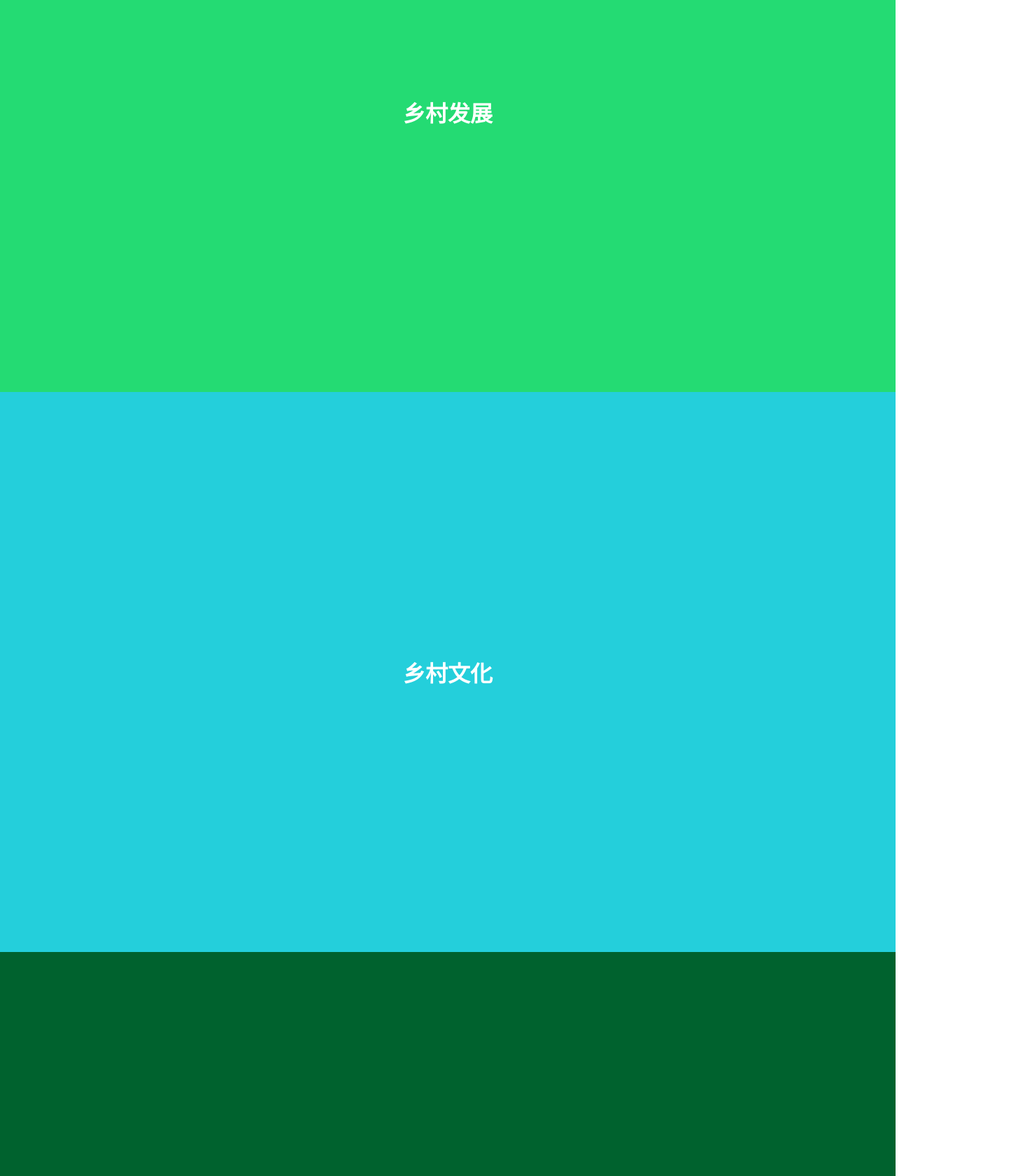
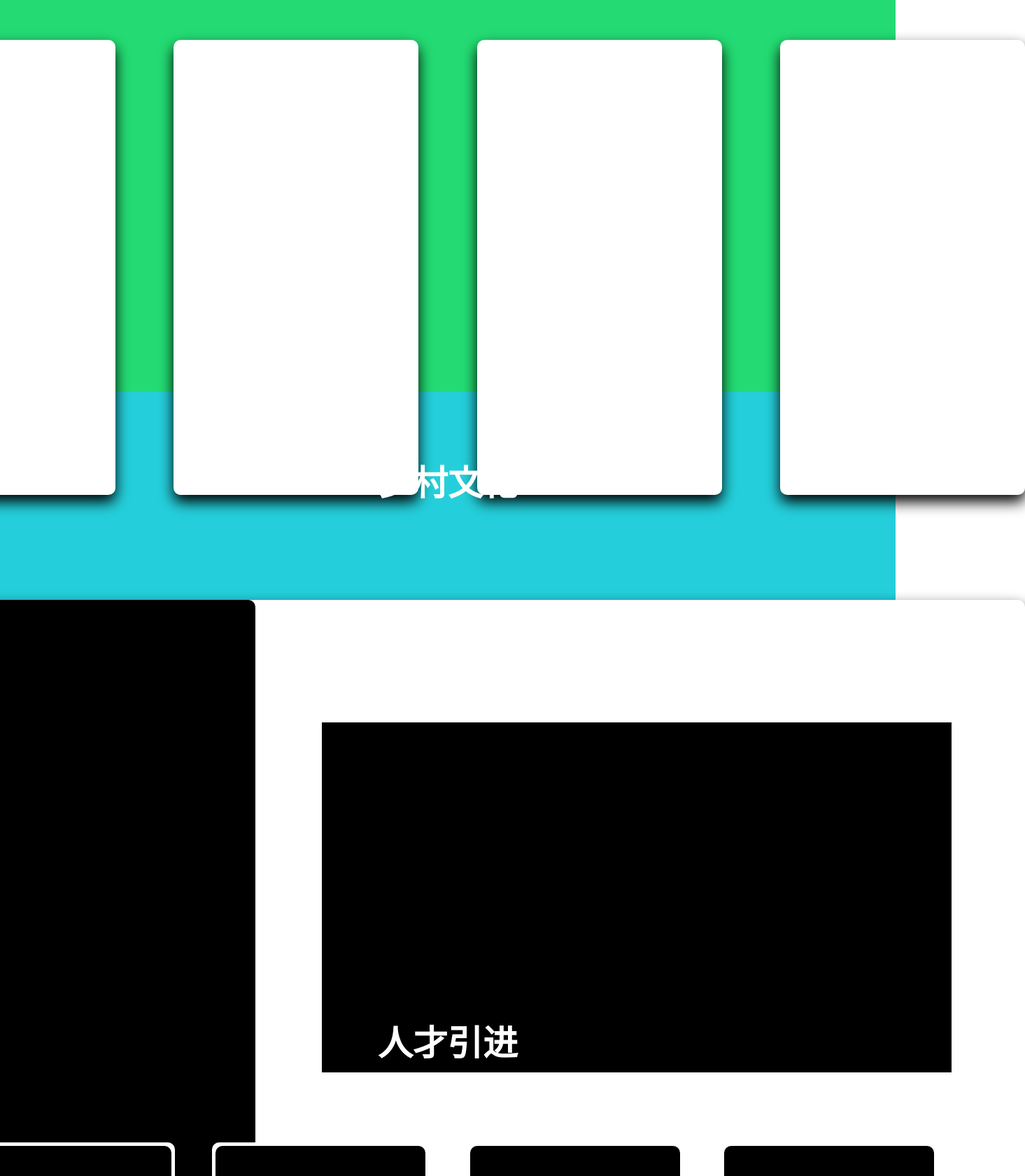
Before and after one commit to chaiquan-J/Rural_revitalization, a Vue app: page / in a window 1280 px wide. Shown: the part 1040-2720 px from the top of the page at 70% size, 1465 px wide, since content can reach past the window. Built offline with nearby package versions, Linux system fonts and the light colour scheme.

Commit message:
修改首页，加入swiper插件

```diff
--- a/package.json
+++ b/package.json
@@ -9,7 +9,9 @@
   },
   "dependencies": {
     "core-js": "^3.6.5",
+    "swiper": "^4.5.1",
     "vue": "^2.6.11",
+    "vue-awesome-swiper": "^3.1.3",
     "vue-router": "^3.2.0",
     "vuex": "^3.4.0"
   },
--- a/src/components/navbar.vue
+++ b/src/components/navbar.vue
@@ -18,10 +18,10 @@
           <router-link class="link_btn" to="/">乡村文化</router-link>
         </nav>
         <nav class="router_item">
-          <router-link class="link_btn" to="/">振兴政策</router-link>
+          <router-link class="link_btn" to="/">人才引进</router-link>
         </nav>
         <nav class="router_item">
-          <router-link class="link_btn" to="/">人才引进</router-link>
+          <router-link class="link_btn" to="/">振兴政策</router-link>
         </nav>
       </div>
     </div>
@@ -75,7 +75,7 @@ export default {
 
     .router_item {
       height: 100%;
-      width: 100px;
+      width: 120px;
       background-color: #06b54f;
       line-height: 70px;
       text-align: center;
--- a/src/main.js
+++ b/src/main.js
@@ -2,6 +2,11 @@ import Vue from 'vue'
 import App from './App.vue'
 import router from './router'
 import store from './store'
+// swiper插件
+import VueAwesomeSwiper from 'vue-awesome-swiper'
+// require styles
+import 'swiper/dist/css/swiper.css'
+Vue.use(VueAwesomeSwiper, /* { default global options } */)
 
 Vue.config.productionTip = false
 
--- a/src/views/Home.vue
+++ b/src/views/Home.vue
@@ -3,23 +3,135 @@
   <div>
     <div class="body_box">
       <div class="swiper_box">
-        <h1>轮播图</h1>
+        <!-- 轮播图 -->
+        <swiper :options="swiperOption" ref="mySwiper" class="swiper_max">
+          <!-- 内容 -->
+          <swiper-slide>
+            <div class="swpier_img">1</div>
+          </swiper-slide>
+          <swiper-slide>
+            <div class="swpier_img">2</div>
+          </swiper-slide>
+          <swiper-slide>
+            <div class="swpier_img">3</div>
+          </swiper-slide>
+          <swiper-slide>
+            <div class="swpier_img">4</div>
+          </swiper-slide>
+
+          <!-- 分页器 -->
+          <div class="swiper-pagination" slot="pagination"></div>
+        </swiper>
       </div>
       <!-- 乡村发展 -->
       <div class="develop_box">
-        <h1>乡村发展</h1>
+        <div class="title_box">
+          <span>乡村发展</span>
+        </div>
+        <div class="conent_box">
+          <div class="con_box"></div>
+          <div class="con_box"></div>
+          <div class="con_box"></div>
+          <div class="con_box"></div>
+        </div>
       </div>
       <!-- 乡村文化传承 -->
       <div class="culture_box">
-        <h1>乡村文化</h1>
+        <div class="title_box">
+          <span>乡村文化</span>
+        </div>
+        <div class="conent_box">
+          <div class="con_box">
+            <div class="img_box"></div>
+            <div class="text_box"></div>
+          </div>
+        </div>
+      </div>
+      <!-- 乡村人才引进 -->
+      <div class="talent_box">
+        <div class="title_box">
+          <span>人才引进</span>
+        </div>
+        <div class="conent_box">
+          <div class="con_box">
+            <div class="img_box"></div>
+            <div class="text_box">
+              <div class="name_box">XXX</div>
+              <div class="text_body">
+                &nbsp;&nbsp;XXXXXXXXXXXXXXXXXXXXXXXXXX,XXXXXXXXXXXXXXXXXXXXXXXXXXXXXXXXXXXXXXXXXXXXXXXXXXXXXXXXXXXXXXXXXXXXXXXXXXXXXXXXXXXXXXXXXXXXXXXXXXXXXXXXXXXXXXXXXXXXXXXXXXX
+              </div>
+            </div>
+          </div>
+          <div class="con_box">
+            <div class="img_box"></div>
+            <div class="text_box">
+              <div class="name_box">XXX</div>
+              <div class="text_body">
+                &nbsp;&nbsp;XXXXXXXXXXXXXXXXXXXXXXXXXX,XXXXXXXXXXXXXXXXXXXXXXXXXXXXXXXXXXXXXXXXXXXXXXXXXXXXXXXXXXXXXXXXXXXXXXXXXXXXXXXXXXXXXXXXXXXXXXXXXXXXXXXXXXXXXXXXXXXXXXXXXXX
+              </div>
+            </div>
+          </div>
+          <div class="con_box">
+            <div class="img_box"></div>
+            <div class="text_box">
+              <div class="name_box">XXX</div>
+              <div class="text_body">
+                &nbsp;&nbsp;XXXXXXXXXXXXXXXXXXXXXXXXXX,XXXXXXXXXXXXXXXXXXXXXXXXXXXXXXXXXXXXXXXXXXXXXXXXXXXXXXXXXXXXXXXXXXXXXXXXXXXXXXXXXXXXXXXXXXXXXXXXXXXXXXXXXXXXXXXXXXXXXXXXXXX
+              </div>
+            </div>
+          </div>
+          <div class="con_box">
+            <div class="img_box"></div>
+            <div class="text_box">
+              <div class="name_box">XXX</div>
+              <div class="text_body">
+                &nbsp;&nbsp;XXXXXXXXXXXXXXXXXXXXXXXXXX,XXXXXXXXXXXXXXXXXXXXXXXXXXXXXXXXXXXXXXXXXXXXXXXXXXXXXXXXXXXXXXXXXXXXXXXXXXXXXXXXXXXXXXXXXXXXXXXXXXXXXXXXXXXXXXXXXXXXXXXXXXX
+              </div>
+            </div>
+          </div>
+          <div class="con_box">
+            <div class="img_box"></div>
+            <div class="text_box">
+              <div class="name_box">XXX</div>
+              <div class="text_body">
+                &nbsp;&nbsp;XXXXXXXXXXXXXXXXXXXXXXXXXX,XXXXXXXXXXXXXXXXXXXXXXXXXXXXXXXXXXXXXXXXXXXXXXXXXXXXXXXXXXXXXXXXXXXXXXXXXXXXXXXXXXXXXXXXXXXXXXXXXXXXXXXXXXXXXXXXXXXXXXXXXXX
+              </div>
+            </div>
+          </div>
+          <div class="con_box">
+            <div class="img_box"></div>
+            <div class="text_box">
+              <div class="name_box">XXX</div>
+              <div class="text_body">
+                &nbsp;&nbsp;XXXXXXXXXXXXXXXXXXXXXXXXXX,XXXXXXXXXXXXXXXXXXXXXXXXXXXXXXXXXXXXXXXXXXXXXXXXXXXXXXXXXXXXXXXXXXXXXXXXXXXXXXXXXXXXXXXXXXXXXXXXXXXXXXXXXXXXXXXXXXXXXXXXXXX
+              </div>
+            </div>
+          </div>
+          <div class="con_box">
+            <div class="img_box"></div>
+            <div class="text_box">
+              <div class="name_box">XXX</div>
+              <div class="text_body">
+                &nbsp;&nbsp;XXXXXXXXXXXXXXXXXXXXXXXXXX,XXXXXXXXXXXXXXXXXXXXXXXXXXXXXXXXXXXXXXXXXXXXXXXXXXXXXXXXXXXXXXXXXXXXXXXXXXXXXXXXXXXXXXXXXXXXXXXXXXXXXXXXXXXXXXXXXXXXXXXXXXX
+              </div>
+            </div>
+          </div>
+          <div class="con_box">
+            <div class="img_box"></div>
+            <div class="text_box">
+              <div class="name_box">XXX</div>
+              <div class="text_body">
+                &nbsp;&nbsp;XXXXXXXXXXXXXXXXXXXXXXXXXX,XXXXXXXXXXXXXXXXXXXXXXXXXXXXXXXXXXXXXXXXXXXXXXXXXXXXXXXXXXXXXXXXXXXXXXXXXXXXXXXXXXXXXXXXXXXXXXXXXXXXXXXXXXXXXXXXXXXXXXXXXXX
+              </div>
+            </div>
+          </div>
+        </div>
       </div>
       <!-- 乡村振兴政策 -->
       <div class="policy_box">
-        <h1>政策</h1>
-      </div>
-      <!-- 乡村人才引进 -->
-      <div class="talent_box">
-        <h1>人才引进</h1>
+        <div class="title_box">
+          <span>振兴政策</span>
+        </div>
       </div>
       <!-- 底部 -->
       <footer></footer>
@@ -28,10 +140,54 @@
 </template>
 
 <script>
+// 轮播图
+import "swiper/dist/css/swiper.css";
+import { swiper, swiperSlide } from "vue-awesome-swiper";
+
 export default {
+  name: "carrousel",
   // 数据
   data() {
-    return {};
+    return {
+      //轮播图属性
+      swiperOption: {
+        //循环
+        loop: true,
+        //动画类型
+        effect: "fade",
+        // 默认显示
+        initialSlide: 0,
+        //自动切换
+        autoplay: {
+          delay: 3000,
+          stopOnLastSlide: false,
+          disableOnInteraction: false,
+        },
+        //分页器
+        pagination: {
+          el: ".swiper-pagination",
+          // 内容很多的时候多的点会隐藏
+          dynamicBullets: false,
+          // 点击跳转
+          clickable: true,
+        },
+      },
+    };
+  },
+  components: {
+    swiper,
+    swiperSlide,
+  },
+  computed: {
+    swiper() {
+      return this.$refs.mySwiper.swiper;
+    },
+  },
+  mounted() {
+    // current swiper instance
+    // 然后你就可以使用当前上下文内的swiper对象去做你想做的事了
+    console.log("this is current swiper instance object", this.swiper);
+    this.swiper.slideTo(1, 1000, false);
   },
 };
 </script>
@@ -47,17 +203,11 @@ export default {
   position: absolute;
   top: 0;
   transition: all 0.3s ease;
+
   /**
    * 轮播
    */
   .swiper_box {
-    /**
-    height: 1297px;
-    width: 100%;
-    background-color: #ae1414;
-    width: 100%;
-     *
-     */
     height: 20%;
     width: 100%;
     display: flex;
@@ -66,25 +216,94 @@ export default {
     align-items: center;
     background-size: cover;
     background-color: #ae1414;
+
+    /**
+     * 轮播图片盒子
+     */
+    .swiper_max {
+      height: 100%;
+      width: 100%;
+      background-color: #000;
+
+      :nth-child(2) {
+        .swpier_img {
+          height: 100%;
+          width: 100%;
+          background-color: #24cfdb;
+        }
+      }
+
+      :nth-child(3) {
+        .swpier_img {
+          height: 100%;
+          width: 100%;
+          background-color: #20b702;
+        }
+      }
+
+      :nth-child(4) {
+        .swpier_img {
+          height: 100%;
+          width: 100%;
+          background-color: #0214b7;
+        }
+      }
+
+      :nth-child(5) {
+        .swpier_img {
+          height: 100%;
+          width: 100%;
+          background-color: #a8b702;
+        }
+      }
+    }
   }
+
+  /**
+     * 标题
+     */
+  .title_box {
+    height: auto;
+    width: auto;
+    font-size: 50px;
+    margin-top: 90px;
+    margin-bottom: 135px;
+    color: #fff;
+    font-weight: bold;
+  }
+
   /**
    * 乡村发展
    */
   .develop_box {
-    /**
-    height: 1297px;
-    width: 1650px;
-    margin: 0 auto;
-     *
-     */
     height: 20%;
     width: 100%;
     display: flex;
-    color: white;
-    justify-content: center;
+    justify-content: flex-start;
     align-items: center;
+    flex-direction: column;
     background-size: cover;
     background-color: #24db73;
+
+    /**
+     * 内容盒子
+     */
+    .conent_box {
+      height: auto;
+      width: 1650px;
+      display: flex;
+      flex-direction: row;
+      justify-content: space-between;
+      align-items: start;
+
+      .con_box {
+        height: 650px;
+        width: 350px;
+        background-color: #ffffff;
+        border-radius: 10px;
+        box-shadow: 0px 10px 20px #000000;
+      }
+    }
   }
   /**
    * 乡村文化
@@ -94,10 +313,132 @@ export default {
     width: 100%;
     display: flex;
     color: white;
-    justify-content: center;
+    flex-direction: column;
+    justify-content: flex-start;
     align-items: center;
     background-size: cover;
     background-color: #24cfdb;
+
+    /**
+     * 内容盒子
+     */
+    .conent_box {
+      height: auto;
+      width: 1650px;
+      display: flex;
+      flex-direction: row;
+      justify-content: space-between;
+      align-items: start;
+
+      .con_box {
+        height: 850px;
+        width: 100%;
+        background-color: #ffffff;
+        border-radius: 10px;
+        box-shadow: 0px 10px 20px #000000;
+        display: flex;
+        flex-direction: row;
+        justify-content: flex-start;
+        align-items: center;
+
+        .img_box {
+          height: 100%;
+          width: 550px;
+          background-color: #000;
+          border-radius: 10px;
+        }
+
+        .text_box {
+          height: 500px;
+          width: 900px;
+          background-color: #000;
+          margin-left: 95px;
+        }
+      }
+    }
+  }
+  /**
+   * 人才引进
+   */
+  .talent_box {
+    height: 20%;
+    width: 100%;
+    display: flex;
+    color: white;
+    flex-direction: column;
+    justify-content: flex-start;
+    align-items: center;
+    background-size: cover;
+    background-color: #ffb52b;
+
+    .title_box {
+      margin-bottom: 110px;
+    }
+
+    .conent_box {
+      height: 1200px;
+      width: 1400px;
+      display: flex;
+      flex-direction: row;
+      justify-content: space-between;
+      align-items: start;
+      flex-wrap: wrap;
+
+      .con_box:hover {
+        margin-right: 10px;
+        margin-bottom: 50px;
+        box-shadow: 0px 10px 20px #000000;
+      }
+
+      .con_box {
+        height: 450px;
+        width: 300px;
+        background-color: #fff;
+        margin-bottom: 40px;
+        padding: 5px;
+        border-radius: 10px;
+        transition: all 0.5s;
+
+        .img_box {
+          height: 60%;
+          width: 100%;
+          background-color: #000;
+          border-radius: 10px 10px 0px 0px;
+        }
+
+        .text_box {
+          height: 170px;
+          width: 100%;
+          background-color: #00622e;
+          display: flex;
+          flex-direction: column;
+          justify-content: flex-start;
+          align-items: center;
+
+          .name_box {
+            height: auto;
+            width: auto;
+            font-size: 25px;
+            font-weight: bold;
+            margin-top: 10px;
+            margin-bottom: 10px;
+          }
+
+          .text_body {
+            height: 100px;
+            width: 95%;
+            padding: 5px;
+            background-color: #afa6ff;
+            display: -webkit-box;
+            word-break: break-all;
+            -webkit-box-orient: vertical;
+            -webkit-line-clamp: 5;
+            text-overflow: ellipsis;
+            overflow: hidden;
+          }
+        }
+      }
+    }
   }
   /**
    * 振兴政策
@@ -112,19 +453,6 @@ export default {
     background-size: cover;
     background-color: #00622e;
   }
-  /**
-   * 人才引进
-   */
-  .talent_box {
-    height: 20%;
-    width: 100%;
-    display: flex;
-    color: white;
-    justify-content: center;
-    align-items: center;
-    background-size: cover;
-    background-color: #ffb52b;
-  }
 
   footer {
     height: 200px;
```
Also changed, not shown: 1 other file (tests, documents, lock files or other folders).
